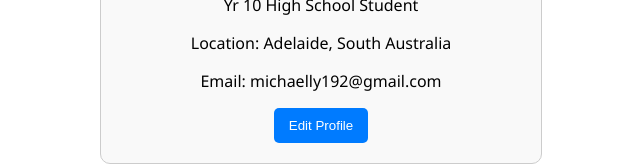
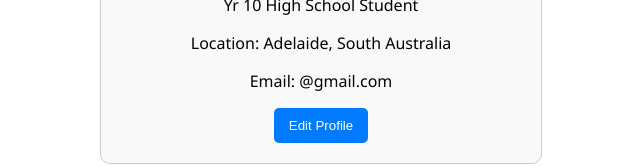
Before and after one commit to michaelly757/new-react, a React (Create React App) app: page / in a window 1280 px wide. Shown: the part 325-491 px from the top of the page, without its empty margins (319-959 px from the left). Built offline with nearby package versions, Linux system fonts and the light colour scheme.

Commit message:
removing-email

```diff
--- a/src/components/Profile.js
+++ b/src/components/Profile.js
@@ -8,7 +8,7 @@ const Profile = () => {
         name: 'Michael Ly',
         bio: 'Yr 10 High School Student',
         location: 'Adelaide, South Australia',
-        email: 'michaelly192@gmail.com',
+        email: '@gmail.com',
     });
     const [isEditing, setIsEditing] = useState(false);
 
```
